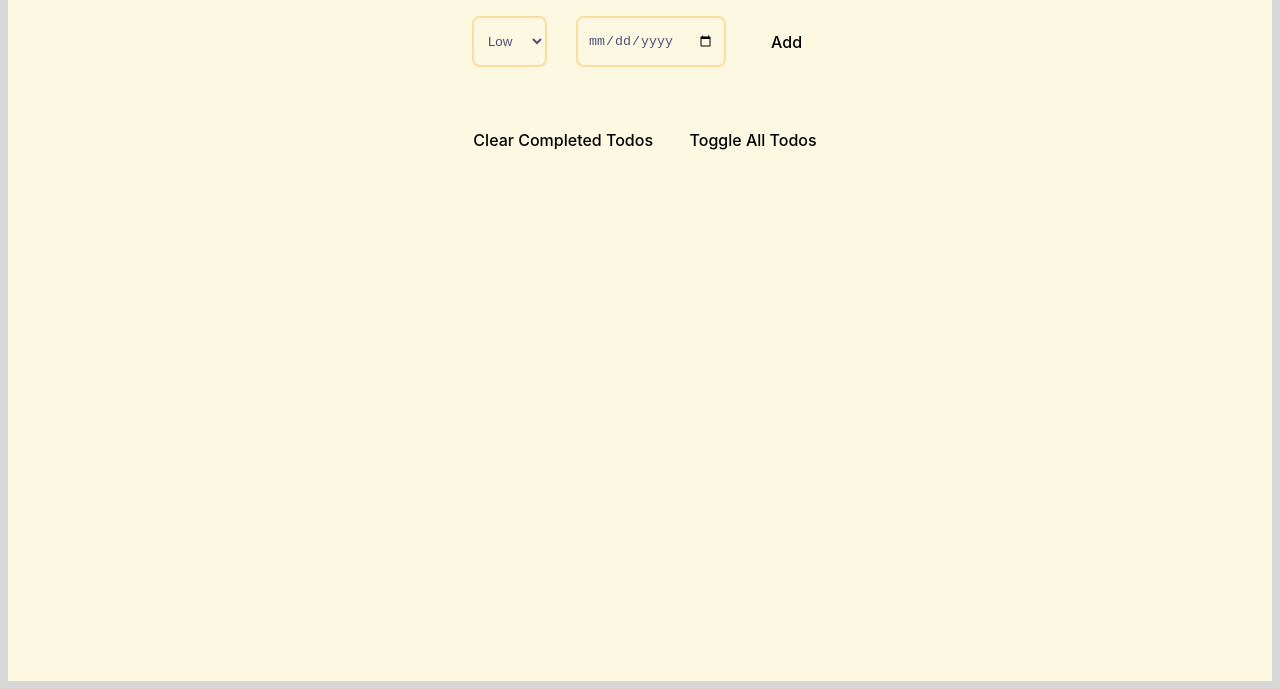
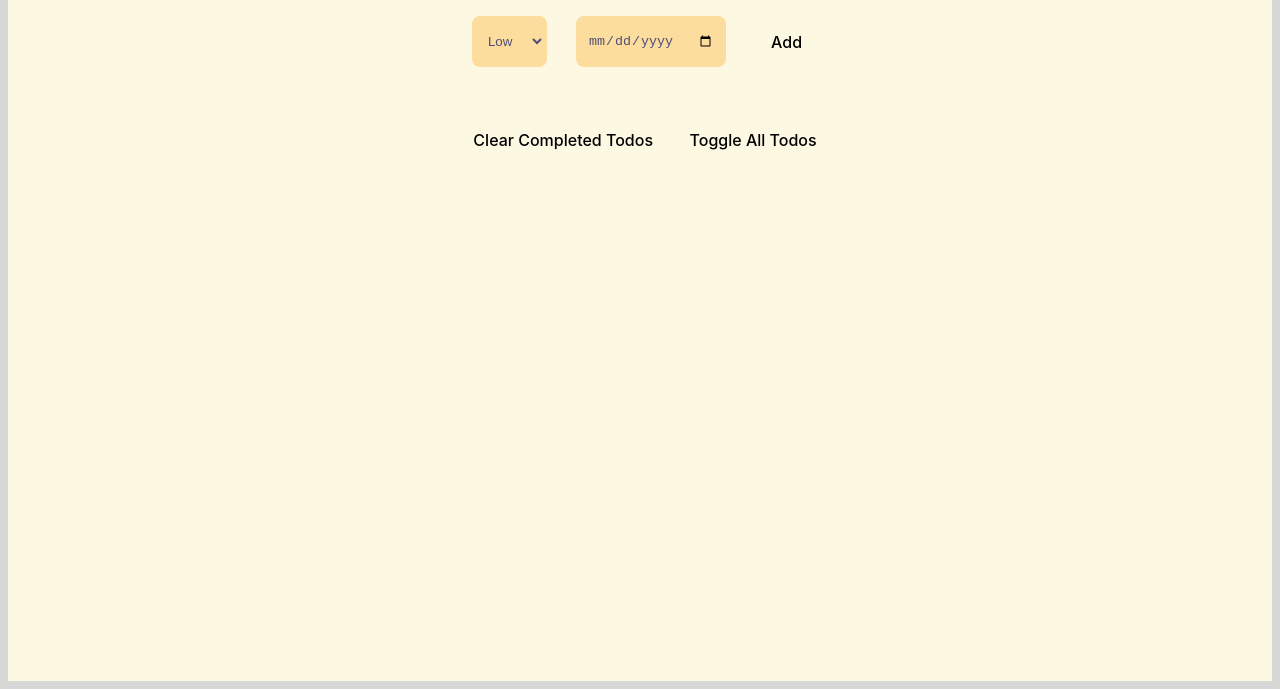
Before and after one commit to Sirbu-Madalina/ExamBDE, a website built with Vite: page index.html in a window 1280 px wide. Shown: the part 127-816 px from the top of the page. Built offline with nearby package versions, Linux system fonts and the light colour scheme.

Commit message:
small change style

```diff
--- a/src/style.css
+++ b/src/style.css
@@ -240,7 +240,7 @@ input[type=text] {
   padding: 15px 10px;
   box-sizing: border-box;
   border: 2px solid #FCDD9D;
-  background-color: #FDF8E2;
+  background-color: #fcdd9d;
   color: #504E76;
   border-radius: 8px;
   margin-left: 5px;
@@ -268,7 +268,7 @@ input[type=text] {
   padding: 15px 10px;
   box-sizing: border-box;
   border: 2px solid #FCDD9D;
-  background-color: #FDF8E2;
+  background-color: #fcdd9d;
   color: #504E76;
   border-radius: 8px;
   margin-right: 5px;
```
